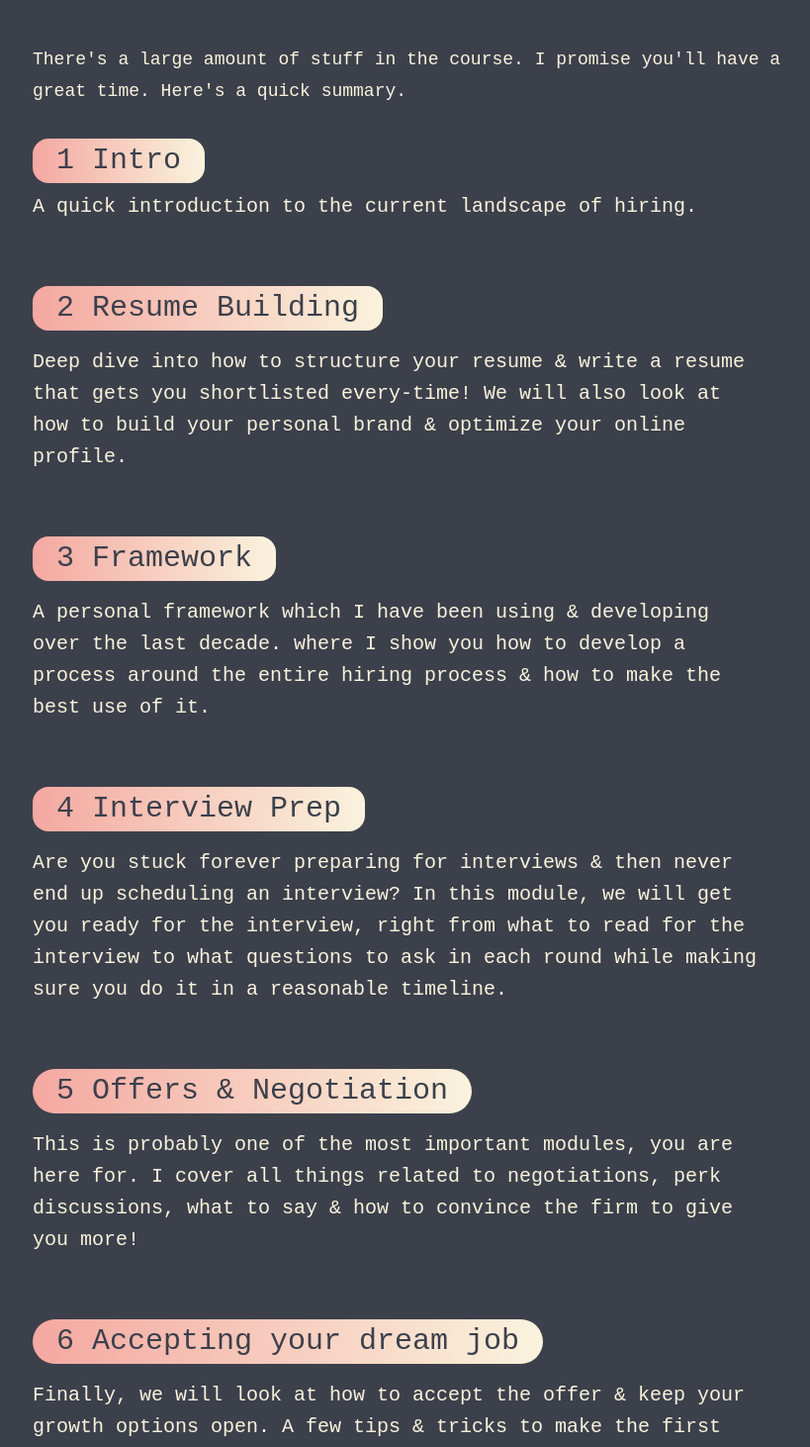
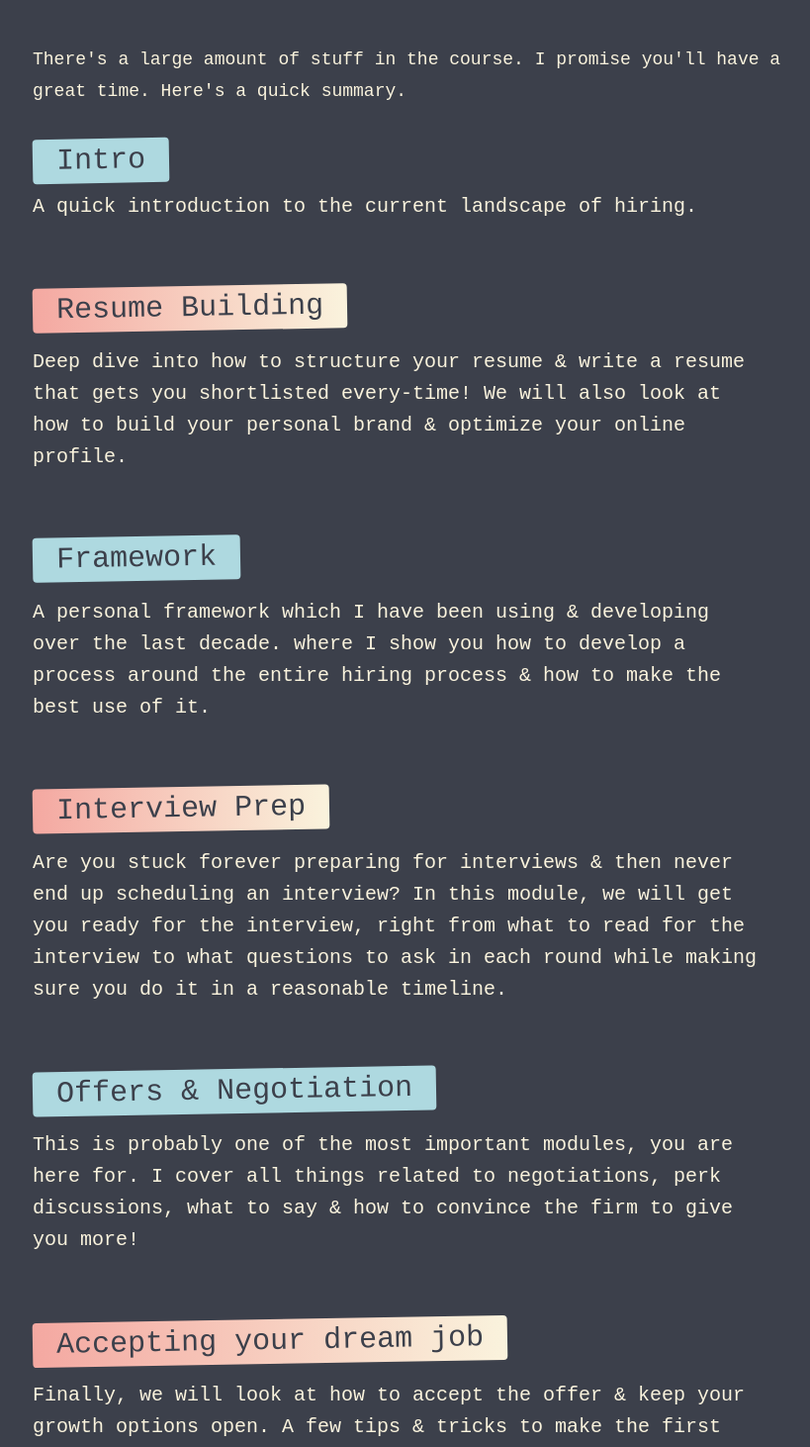
Before and after one commit to adnan-SM/epic-hiring-website, a Next.js app: page / in a window 1280 px wide. Shown: the part 6740-8202 px from the top of the page at 99% size, without its empty margins (223-1042 px from the left). Built offline with nearby package versions, Linux system fonts and the light colour scheme; a web font is replaced by a local one.

Commit message:
More changes & cleanup

```diff
--- a/components/DarkModeImage.js
+++ b/components/DarkModeImage.js
@@ -7,7 +7,7 @@ function DarkModeImage({ isExpanded, imageClicked }) {
     }
     return (
         <div>
-            <img src={imgSrc} title='' className="fixed right-0 mt-36 hidden lg:block" onClick={imageClicked}/>
+            <img src={imgSrc} title='' className="fixed right-0 mt-36 hidden lg:block cursor-pointer" onClick={imageClicked}/>
         </div>
     );
 }
--- a/pages/index.js
+++ b/pages/index.js
@@ -8,6 +8,7 @@ import "react-responsive-carousel/lib/styles/carousel.min.css";
 import {Carousel} from "react-responsive-carousel";
 import DarkModeImage from "../components/DarkModeImage";
 import Faqs from "../components/Faq";
+import BlobImage from "../components/BlobImage";
 
 
 export default function IndexPage() {
@@ -275,39 +276,39 @@ export default function IndexPage() {
           <div className="font-overpass max-w-3xl text-warm-yellow leading-8 md:text-lg mx-8 sm:text-base md:mx-auto my-8">There's a large amount of stuff in the course. I promise you'll have a great time. Here's a quick summary.</div>
           <div className="mx-8 md:mx-auto max-w-3xl">
               <div className="max-w-2xl">
-                 <span className="inline-flex items-center px-6 py-0.5 rounded-2xl font-overpass bg-gradient-to-r from-coral-pink to-warm-yellow text-center md:text-3xl text-primary">
-                     1 Intro
+                 <span className="inline-flex items-center rounded px-6 py-0.5 font-overpass bg-highlight text-center md:text-3xl text-primary transform -rotate-1 hover:rotate-1">
+                     Intro
                  </span>
               </div>
               <div className="font-overpass max-w-3xl text-warm-yellow leading-8 md:text-xl mx-8 sm:text-base md:ml-auto my-2">A quick introduction to the current landscape of hiring. </div>
           </div>
           <div className="mx-8 md:mx-auto max-w-3xl my-16">
-             <span className="inline-flex items-center px-6 py-0.5 rounded-2xl font-medium font-overpass bg-gradient-to-r from-coral-pink to-warm-yellow text-center md:text-3xl text-primary">
-                 2 Resume Building
+             <span className="inline-flex items-center px-6 py-0.5 rounded font-medium font-overpass bg-gradient-to-r from-coral-pink to-warm-yellow text-center md:text-3xl text-primary transform -rotate-1 hover:rotate-1">
+                 Resume Building
              </span>
               <div className="font-overpass max-w-3xl text-warm-yellow leading-8 md:text-xl mx-8 sm:text-base md:ml-auto my-4">Deep dive into how to structure your resume & write a resume that gets you shortlisted every-time! We will also look at how to build your personal brand & optimize your online profile.</div>
           </div>
           <div className="mx-8 md:mx-auto max-w-3xl my-16">
-             <span className="inline-flex items-center px-6 py-0.5 rounded-2xl font-medium font-overpass bg-gradient-to-r from-coral-pink to-warm-yellow text-center md:text-3xl text-primary">
-                 3 Framework
+             <span className="inline-flex items-center px-6 py-0.5 rounded font-medium font-overpass bg-highlight  text-center md:text-3xl text-primary transform -rotate-1 hover:rotate-1">
+                 Framework
              </span>
               <div className="font-overpass max-w-3xl text-warm-yellow leading-8 md:text-xl mx-8 sm:text-base md:ml-auto my-4">A personal framework which I have been using & developing over the last decade.  where I show you how to develop a process around the entire hiring process & how to make the best use of it.</div>
           </div>
           <div className="mx-8 md:mx-auto max-w-3xl my-16">
-             <span className="inline-flex items-center px-6 py-0.5 rounded-2xl font-medium font-overpass bg-gradient-to-r from-coral-pink to-warm-yellow text-center md:text-3xl text-primary">
-                 4 Interview Prep
+             <span className="inline-flex items-center px-6 py-0.5 rounded font-medium font-overpass bg-gradient-to-r from-coral-pink to-warm-yellow text-center md:text-3xl text-primary transform -rotate-1 hover:rotate-1">
+                 Interview Prep
              </span>
               <div className="font-overpass max-w-3xl text-warm-yellow leading-8 md:text-xl mx-8 sm:text-base md:ml-auto my-4">Are you stuck forever preparing for interviews & then never end up scheduling an interview? In this module, we will get you ready for the interview, right from what to read for the interview to what questions to ask in each round while making sure you do it in a reasonable timeline.</div>
           </div>
           <div className="mx-8 md:mx-auto max-w-3xl my-16">
-             <span className="inline-flex items-center px-6 py-0.5 rounded-full font-medium font-overpass bg-gradient-to-r from-coral-pink to-warm-yellow text-center md:text-3xl text-primary">
-                 5 Offers & Negotiation
+             <span className="inline-flex items-center px-6 py-0.5 rounded font-medium font-overpass bg-highlight text-center md:text-3xl text-primary transform -rotate-1 hover:rotate-1">
+                 Offers & Negotiation
              </span>
               <div className="font-overpass max-w-3xl text-warm-yellow leading-8 md:text-xl mx-8 sm:text-base md:ml-auto my-4">This is probably one of the most important modules, you are here for. I cover all things related to negotiations, perk discussions, what to say & how to convince the firm to give you more! </div>
           </div>
           <div className="mx-8 md:mx-auto max-w-3xl my-16">
-             <span className="inline-flex items-center px-6 py-0.5 rounded-full font-medium font-overpass bg-gradient-to-r from-coral-pink to-warm-yellow text-center md:text-3xl text-primary">
-                 6 Accepting your dream job
+             <span className="inline-flex items-center px-6 py-0.5 rounded font-medium font-overpass bg-gradient-to-r from-coral-pink to-warm-yellow text-center md:text-3xl text-primary transform -rotate-1 hover:rotate-1">
+                 Accepting your dream job
              </span>
               <div className="font-overpass max-w-3xl text-warm-yellow leading-8 md:text-xl mx-8 sm:text-base md:ml-auto my-4">Finally, we will look at how to accept the offer & keep your growth options open. A few tips & tricks to make the first good impression when you join the firm.</div>
           </div>
@@ -363,12 +364,14 @@ export default function IndexPage() {
           <p className="font-kaushan max-w-md text-warm-yellow leading-8 text-base mx-8 my-8 sm:text-base md:mx-auto">
               *yes, not 4999/- because I don't have enough 1 rupee coins to give back to everyone
           </p>
-          <a className="gumroad-button" href="https://gum.co/cUtVz"
-          className="mx-4 md:mx-auto flex justify-center my-24">
+          <a className="gumroad-button" href="https://gum.co/wYJNrK"
+          className="mx-4 md:mx-auto flex justify-center mt-24">
                 <button
                     onClick={setHidden}
-                    className="button text-highlight font-kaushan max-w-sm text-lg">Get Amazing/More Job Offers Now</button>
+                    className="button text-highlight font-kaushan max-w-sm text-lg">Get Amazing/More Job Offers Now
+                </button>
           </a>
+          <div className="mx-4 my-4 md:mx-auto flex justify-center inline-block font-xs font-overpass text-highlight tracking-tighter text-center max-w-lg">Guaranteed results or get a 100% lifetime refund</div>
           <Faqs />
           <Footer />
       </div>
```
